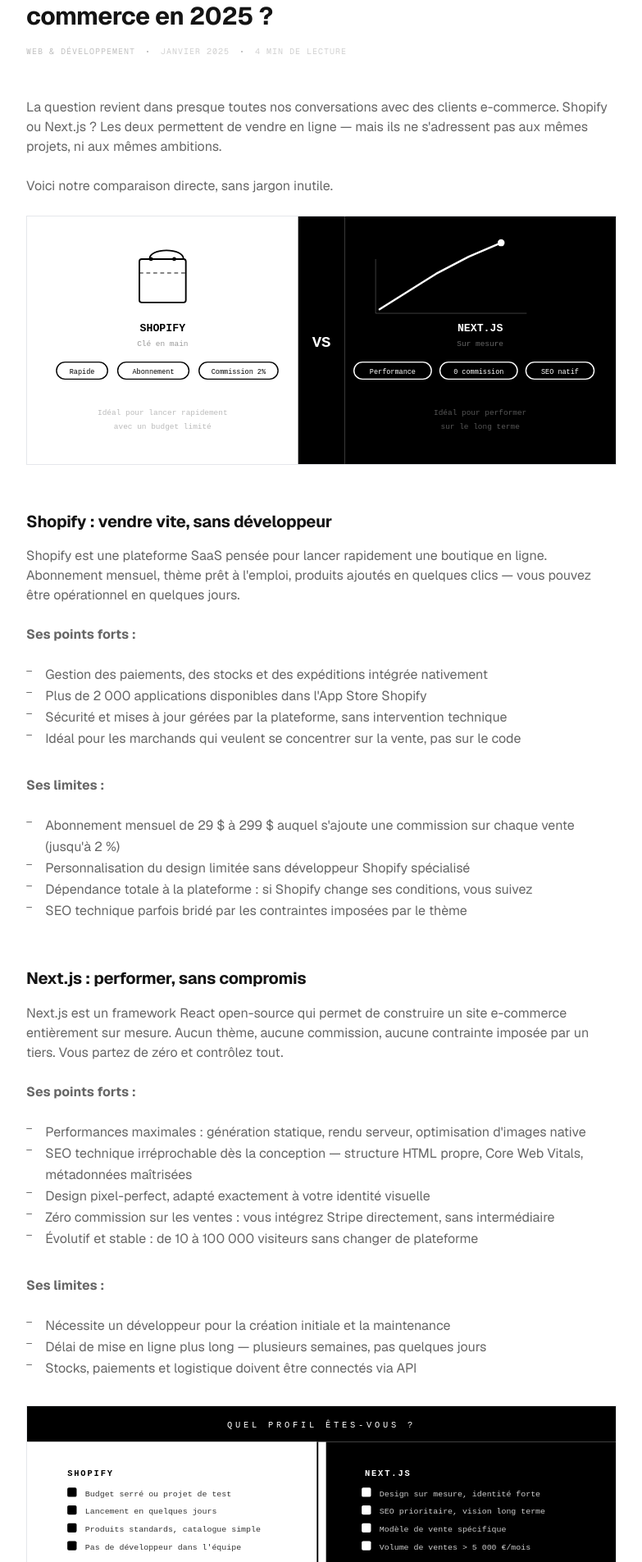
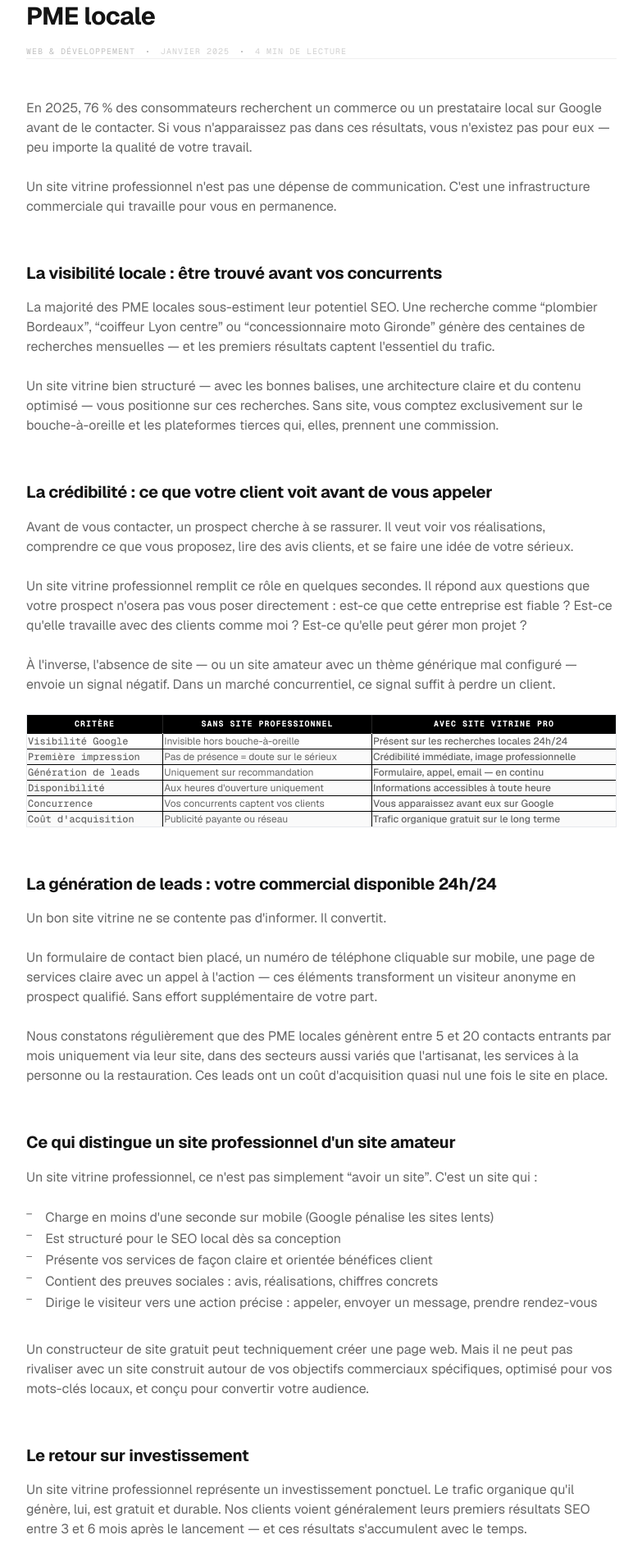
Before and after one commit to loanrmb/torquemade-v2, a Next.js app: page /blog/site-vitrine-professionnel-pme-locale in a window 1280 px wide. Shown: the part 295-2200 px from the top of the page at 82% size, without its empty margins (248-1031 px from the left). Built offline with nearby package versions, Linux system fonts and the light colour scheme.

Commit message:
Update page.mdx

```diff
--- a/app/blog/(articles)/site-vitrine-professionnel-pme-locale/page.mdx
+++ b/app/blog/(articles)/site-vitrine-professionnel-pme-locale/page.mdx
@@ -1,202 +1,97 @@
 export const metadata = {
-  title: 'Shopify vs Next.js : lequel choisir pour votre commerce en 2025 ?',
-  description: 'Shopify ou Next.js pour votre e-commerce ? Nous comparons les deux solutions pour vous aider à faire le bon choix selon votre projet et vos ambitions.',
+  title: 'Ce qu\'un site vitrine professionnel apporte à une PME locale',
+  description: 'Visibilité Google, crédibilité, leads entrants — ce qu\'un site vitrine bien construit change concrètement pour une PME ou un commerce de proximité.',
 }
 
-export function IllustrationComparaison() {
+export function TableAvantages() {
+  const rows = [
+    { critere: 'Visibilité Google', sans: 'Invisible hors bouche-à-oreille', avec: 'Présent sur les recherches locales 24h/24' },
+    { critere: 'Première impression', sans: 'Pas de présence = doute sur le sérieux', avec: 'Crédibilité immédiate, image professionnelle' },
+    { critere: 'Génération de leads', sans: 'Uniquement sur recommandation', avec: 'Formulaire, appel, email — en continu' },
+    { critere: 'Disponibilité', sans: 'Aux heures d\'ouverture uniquement', avec: 'Informations accessibles à toute heure' },
+    { critere: 'Concurrence', sans: 'Vos concurrents captent vos clients', avec: 'Vous apparaissez avant eux sur Google' },
+    { critere: 'Coût d\'acquisition', sans: 'Publicité payante ou réseau', avec: 'Trafic organique gratuit sur le long terme' },
+  ]
   return (
-    <div className="my-12 overflow-hidden border border-black">
-      <svg viewBox="0 0 760 320" xmlns="http://www.w3.org/2000/svg" className="block w-full">
-
-        {/* === SHOPIFY — panneau gauche === */}
-        <rect x="0" y="0" width="350" height="320" fill="white"/>
-
-        {/* Icône sac de shopping */}
-        <rect x="145" y="55" width="60" height="56" rx="3" fill="none" stroke="black" strokeWidth="2"/>
-        <path d="M158 55 C158 40 202 40 202 55" fill="none" stroke="black" strokeWidth="2"/>
-        <line x1="145" y1="73" x2="205" y2="73" stroke="black" strokeWidth="1" strokeDasharray="5,4"/>
-        <circle cx="160" cy="55" r="2.5" fill="black"/>
-        <circle cx="190" cy="55" r="2.5" fill="black"/>
-
-        {/* Label */}
-        <text x="175" y="148" textAnchor="middle" fontFamily="'Courier New', monospace" fontSize="14" fontWeight="bold" fill="black">SHOPIFY</text>
-        <text x="175" y="167" textAnchor="middle" fontFamily="'Courier New', monospace" fontSize="10" fill="#999">Clé en main</text>
-
-        {/* Tags */}
-        <rect x="38" y="188" width="66" height="22" rx="11" fill="none" stroke="black" strokeWidth="1.5"/>
-        <text x="71" y="203" textAnchor="middle" fontFamily="'Courier New', monospace" fontSize="9" fill="black">Rapide</text>
-
-        <rect x="117" y="188" width="92" height="22" rx="11" fill="none" stroke="black" strokeWidth="1.5"/>
-        <text x="163" y="203" textAnchor="middle" fontFamily="'Courier New', monospace" fontSize="9" fill="black">Abonnement</text>
-
-        <rect x="222" y="188" width="102" height="22" rx="11" fill="none" stroke="black" strokeWidth="1.5"/>
-        <text x="273" y="203" textAnchor="middle" fontFamily="'Courier New', monospace" fontSize="9" fill="black">Commission 2%</text>
-
-        {/* Note bas */}
-        <text x="175" y="256" textAnchor="middle" fontFamily="'Courier New', monospace" fontSize="10" fill="#bbb">Idéal pour lancer rapidement</text>
-        <text x="175" y="274" textAnchor="middle" fontFamily="'Courier New', monospace" fontSize="10" fill="#bbb">avec un budget limité</text>
-
-        {/* === VS — séparateur central === */}
-        <rect x="350" y="0" width="60" height="320" fill="black"/>
-        <text x="380" y="168" textAnchor="middle" fontFamily="'Courier New', monospace" fontSize="20" fontWeight="bold" fill="white">VS</text>
-
-        {/* === NEXT.JS — panneau droit === */}
-        <rect x="410" y="0" width="350" height="320" fill="black"/>
-
-        {/* Graphique performance */}
-        <line x1="450" y1="55" x2="450" y2="125" stroke="white" strokeWidth="1" opacity="0.25"/>
-        <line x1="450" y1="125" x2="645" y2="125" stroke="white" strokeWidth="1" opacity="0.25"/>
-        <polyline points="455,120 490,98 528,74 570,52 612,34" fill="none" stroke="white" strokeWidth="2.5" strokeLinecap="round" strokeLinejoin="round"/>
-        <circle cx="612" cy="34" r="4.5" fill="white"/>
-
-        {/* Label */}
-        <text x="585" y="148" textAnchor="middle" fontFamily="'Courier New', monospace" fontSize="14" fontWeight="bold" fill="white">NEXT.JS</text>
-        <text x="585" y="167" textAnchor="middle" fontFamily="'Courier New', monospace" fontSize="10" fill="#666">Sur mesure</text>
-
-        {/* Tags blancs */}
-        <rect x="422" y="188" width="100" height="22" rx="11" fill="none" stroke="white" strokeWidth="1.5"/>
-        <text x="472" y="203" textAnchor="middle" fontFamily="'Courier New', monospace" fontSize="9" fill="white">Performance</text>
-
-        <rect x="533" y="188" width="100" height="22" rx="11" fill="none" stroke="white" strokeWidth="1.5"/>
-        <text x="583" y="203" textAnchor="middle" fontFamily="'Courier New', monospace" fontSize="9" fill="white">0 commission</text>
-
-        <rect x="644" y="188" width="88" height="22" rx="11" fill="none" stroke="white" strokeWidth="1.5"/>
-        <text x="688" y="203" textAnchor="middle" fontFamily="'Courier New', monospace" fontSize="9" fill="white">SEO natif</text>
-
-        {/* Note bas */}
-        <text x="585" y="256" textAnchor="middle" fontFamily="'Courier New', monospace" fontSize="10" fill="#555">Idéal pour performer</text>
-        <text x="585" y="274" textAnchor="middle" fontFamily="'Courier New', monospace" fontSize="10" fill="#555">sur le long terme</text>
-
-      </svg>
+    <div className="my-12 overflow-x-auto border border-black">
+      <table className="w-full border-collapse text-sm">
+        <thead>
+          <tr className="bg-black text-white">
+            <th className="p-3 text-left font-mono text-[10px] uppercase tracking-widest">Critère</th>
+            <th className="p-3 text-left font-mono text-[10px] uppercase tracking-widest" style={{borderLeft:'1px solid rgba(255,255,255,0.15)'}}>Sans site professionnel</th>
+            <th className="p-3 text-left font-mono text-[10px] uppercase tracking-widest" style={{borderLeft:'1px solid rgba(255,255,255,0.15)'}}>Avec site vitrine pro</th>
+          </tr>
+        </thead>
+        <tbody>
+          {rows.map((row, i) => (
+            <tr key={i} style={{borderTop:'1px solid black', background: i % 2 === 1 ? '#fafafa' : 'white'}}>
+              <td className="p-3 font-mono text-xs font-medium">{row.critere}</td>
+              <td className="p-3 text-xs" style={{borderLeft:'1px solid black'}}>{row.sans}</td>
+              <td className="p-3 text-xs font-medium" style={{borderLeft:'1px solid black'}}>{row.avec}</td>
+            </tr>
+          ))}
+        </tbody>
+      </table>
     </div>
   )
 }
 
-export function IllustrationDecision() {
-  return (
-    <div className="my-12 overflow-hidden border border-black">
-      <svg viewBox="0 0 760 268" xmlns="http://www.w3.org/2000/svg" className="block w-full">
+# Ce qu&apos;un site vitrine professionnel apporte à une PME locale
 
-        {/* Header */}
-        <rect x="0" y="0" width="760" height="46" fill="black"/>
-        <text x="380" y="28" textAnchor="middle" fontFamily="'Courier New', monospace" fontSize="11" fill="white" letterSpacing="4">QUEL PROFIL ÊTES-VOUS ?</text>
-
-        {/* Panneau gauche — Shopify */}
-        <rect x="0" y="46" width="374" height="222" fill="white"/>
-
-        <text x="52" y="90" fontFamily="'Courier New', monospace" fontSize="11" fontWeight="bold" fill="black" letterSpacing="2">SHOPIFY</text>
-
-        <rect x="52" y="105" width="12" height="12" rx="2" fill="black"/>
-        <text x="75" y="116" fontFamily="'Courier New', monospace" fontSize="10.5" fill="#333">Budget serré ou projet de test</text>
-
-        <rect x="52" y="128" width="12" height="12" rx="2" fill="black"/>
-        <text x="75" y="139" fontFamily="'Courier New', monospace" fontSize="10.5" fill="#333">Lancement en quelques jours</text>
-
-        <rect x="52" y="151" width="12" height="12" rx="2" fill="black"/>
-        <text x="75" y="162" fontFamily="'Courier New', monospace" fontSize="10.5" fill="#333">Produits standards, catalogue simple</text>
-
-        <rect x="52" y="174" width="12" height="12" rx="2" fill="black"/>
-        <text x="75" y="185" fontFamily="'Courier New', monospace" fontSize="10.5" fill="#333">Pas de développeur dans l&apos;équipe</text>
-
-        <rect x="52" y="216" width="164" height="32" rx="16" fill="black"/>
-        <text x="134" y="236" textAnchor="middle" fontFamily="'Courier New', monospace" fontSize="10.5" fill="white">→ Choisissez Shopify</text>
-
-        {/* Séparateur */}
-        <line x1="375" y1="46" x2="375" y2="268" stroke="black" strokeWidth="2"/>
-
-        {/* Panneau droit — Next.js */}
-        <rect x="386" y="46" width="374" height="222" fill="black"/>
-
-        <text x="436" y="90" fontFamily="'Courier New', monospace" fontSize="11" fontWeight="bold" fill="white" letterSpacing="2">NEXT.JS</text>
-
-        <rect x="432" y="105" width="12" height="12" rx="2" fill="white"/>
-        <text x="455" y="116" fontFamily="'Courier New', monospace" fontSize="10.5" fill="#ccc">Design sur mesure, identité forte</text>
-
-        <rect x="432" y="128" width="12" height="12" rx="2" fill="white"/>
-        <text x="455" y="139" fontFamily="'Courier New', monospace" fontSize="10.5" fill="#ccc">SEO prioritaire, vision long terme</text>
-
-        <rect x="432" y="151" width="12" height="12" rx="2" fill="white"/>
-        <text x="455" y="162" fontFamily="'Courier New', monospace" fontSize="10.5" fill="#ccc">Modèle de vente spécifique</text>
-
-        <rect x="432" y="174" width="12" height="12" rx="2" fill="white"/>
-        <text x="455" y="185" fontFamily="'Courier New', monospace" fontSize="10.5" fill="#ccc">Volume de ventes {'>'}  5 000 €/mois</text>
-
-        <rect x="432" y="216" width="164" height="32" rx="16" fill="white"/>
-        <text x="514" y="236" textAnchor="middle" fontFamily="'Courier New', monospace" fontSize="10.5" fill="black">→ Choisissez Next.js</text>
-
-      </svg>
-    </div>
-  )
-}
-
-# Shopify vs Next.js : lequel choisir pour votre commerce en 2025 ?
-
-<div className="mb-12 flex flex-wrap items-center gap-3 border-b border-black pb-8 font-mono text-[10px] uppercase tracking-widest">
-  <span className="opacity-40">Web & Développement</span>
+<div className="mb-12 flex flex-wrap items-center gap-3 pb-8 font-mono text-[10px] uppercase tracking-widest" style={{borderBottom:'1px solid hsl(var(--border-subtle))'}}>
+  <span className="opacity-40">Web &amp; Développement</span>
   <span className="opacity-20">·</span>
   <span className="opacity-30">Janvier 2025</span>
   <span className="opacity-20">·</span>
   <span className="opacity-30">4 min de lecture</span>
 </div>
 
-La question revient dans presque toutes nos conversations avec des clients e-commerce. Shopify ou Next.js ? Les deux permettent de vendre en ligne — mais ils ne s'adressent pas aux mêmes projets, ni aux mêmes ambitions.
+En 2025, 76 % des consommateurs recherchent un commerce ou un prestataire local sur Google avant de le contacter. Si vous n&apos;apparaissez pas dans ces résultats, vous n&apos;existez pas pour eux — peu importe la qualité de votre travail.
 
-Voici notre comparaison directe, sans jargon inutile.
+Un site vitrine professionnel n&apos;est pas une dépense de communication. C&apos;est une infrastructure commerciale qui travaille pour vous en permanence.
 
-<IllustrationComparaison />
+## La visibilité locale : être trouvé avant vos concurrents
 
-## Shopify : vendre vite, sans développeur
+La majorité des PME locales sous-estiment leur potentiel SEO. Une recherche comme &ldquo;plombier Bordeaux&rdquo;, &ldquo;coiffeur Lyon centre&rdquo; ou &ldquo;concessionnaire moto Gironde&rdquo; génère des centaines de recherches mensuelles — et les premiers résultats captent l&apos;essentiel du trafic.
 
-Shopify est une plateforme SaaS pensée pour lancer rapidement une boutique en ligne. Abonnement mensuel, thème prêt à l'emploi, produits ajoutés en quelques clics — vous pouvez être opérationnel en quelques jours.
+Un site vitrine bien structuré — avec les bonnes balises, une architecture claire et du contenu optimisé — vous positionne sur ces recherches. Sans site, vous comptez exclusivement sur le bouche-à-oreille et les plateformes tierces qui, elles, prennent une commission.
 
-**Ses points forts :**
+## La crédibilité : ce que votre client voit avant de vous appeler
 
-- Gestion des paiements, des stocks et des expéditions intégrée nativement
-- Plus de 2 000 applications disponibles dans l'App Store Shopify
-- Sécurité et mises à jour gérées par la plateforme, sans intervention technique
-- Idéal pour les marchands qui veulent se concentrer sur la vente, pas sur le code
+Avant de vous contacter, un prospect cherche à se rassurer. Il veut voir vos réalisations, comprendre ce que vous proposez, lire des avis clients, et se faire une idée de votre sérieux.
 
-**Ses limites :**
+Un site vitrine professionnel remplit ce rôle en quelques secondes. Il répond aux questions que votre prospect n&apos;osera pas vous poser directement : est-ce que cette entreprise est fiable ? Est-ce qu&apos;elle travaille avec des clients comme moi ? Est-ce qu&apos;elle peut gérer mon projet ?
 
-- Abonnement mensuel de 29 $ à 299 $ auquel s'ajoute une commission sur chaque vente (jusqu'à 2 %)
-- Personnalisation du design limitée sans développeur Shopify spécialisé
-- Dépendance totale à la plateforme : si Shopify change ses conditions, vous suivez
-- SEO technique parfois bridé par les contraintes imposées par le thème
+À l&apos;inverse, l&apos;absence de site — ou un site amateur avec un thème générique mal configuré — envoie un signal négatif. Dans un marché concurrentiel, ce signal suffit à perdre un client.
 
-## Next.js : performer, sans compromis
+<TableAvantages />
 
-Next.js est un framework React open-source qui permet de construire un site e-commerce entièrement sur mesure. Aucun thème, aucune commission, aucune contrainte imposée par un tiers. Vous partez de zéro et contrôlez tout.
+## La génération de leads : votre commercial disponible 24h/24
 
-**Ses points forts :**
+Un bon site vitrine ne se contente pas d&apos;informer. Il convertit.
 
-- Performances maximales : génération statique, rendu serveur, optimisation d'images native
-- SEO technique irréprochable dès la conception — structure HTML propre, Core Web Vitals, métadonnées maîtrisées
-- Design pixel-perfect, adapté exactement à votre identité visuelle
-- Zéro commission sur les ventes : vous intégrez Stripe directement, sans intermédiaire
-- Évolutif et stable : de 10 à 100 000 visiteurs sans changer de plateforme
+Un formulaire de contact bien placé, un numéro de téléphone cliquable sur mobile, une page de services claire avec un appel à l&apos;action — ces éléments transforment un visiteur anonyme en prospect qualifié. Sans effort supplémentaire de votre part.
 
-**Ses limites :**
+Nous constatons régulièrement que des PME locales génèrent entre 5 et 20 contacts entrants par mois uniquement via leur site, dans des secteurs aussi variés que l&apos;artisanat, les services à la personne ou la restauration. Ces leads ont un coût d&apos;acquisition quasi nul une fois le site en place.
 
-- Nécessite un développeur pour la création initiale et la maintenance
-- Délai de mise en ligne plus long — plusieurs semaines, pas quelques jours
-- Stocks, paiements et logistique doivent être connectés via API
+## Ce qui distingue un site professionnel d&apos;un site amateur
 
-<IllustrationDecision />
+Un site vitrine professionnel, ce n&apos;est pas simplement &ldquo;avoir un site&rdquo;. C&apos;est un site qui :
 
-## Le calcul que personne ne fait
+- Charge en moins d&apos;une seconde sur mobile (Google pénalise les sites lents)
+- Est structuré pour le SEO local dès sa conception
+- Présente vos services de façon claire et orientée bénéfices client
+- Contient des preuves sociales : avis, réalisations, chiffres concrets
+- Dirige le visiteur vers une action précise : appeler, envoyer un message, prendre rendez-vous
 
-Sur 10 000 € de ventes mensuelles, la commission Shopify représente entre 50 € et 200 € par mois. Sur trois ans, c'est potentiellement le coût d'un site Next.js sur mesure — développé une fois, sans commission à perpétuité.
+Un constructeur de site gratuit peut techniquement créer une page web. Mais il ne peut pas rivaliser avec un site construit autour de vos objectifs commerciaux spécifiques, optimisé pour vos mots-clés locaux, et conçu pour convertir votre audience.
 
-C'est la raison pour laquelle la grande majorité de nos clients e-commerce choisissent Next.js après notre première conversation. Non pas parce que c'est plus technique, mais parce que c'est plus rentable à moyen terme.
+## Le retour sur investissement
 
-**Si votre volume dépasse les 5 000 € de ventes mensuelles, le calcul penche clairement vers Next.js.**
+Un site vitrine professionnel représente un investissement ponctuel. Le trafic organique qu&apos;il génère, lui, est gratuit et durable. Nos clients voient généralement leurs premiers résultats SEO entre 3 et 6 mois après le lancement — et ces résultats s&apos;accumulent avec le temps.
 
-## Notre position
-
-Nous développons les deux solutions selon les besoins du projet. Pour un artisan qui veut tester sa première boutique avec 30 références, Shopify est souvent la réponse pragmatique. Pour un commerce établi qui veut dominer son marché local sur Google et maximiser ses marges, Next.js s'impose presque systématiquement.
-
-Dans les deux cas, l'objectif reste le même : un site qui vous amène des clients, pas un site vitrine qui dort.
+Rapporté sur 3 ans, le coût d&apos;un site bien fait est souvent inférieur à 3 mois de budget publicitaire pour un résultat équivalent.
 
 ---
 
-*Vous hésitez entre les deux pour votre projet ? [Contactez-nous](/contact) — nous vous donnons une recommandation claire en 30 minutes.*
+*Vous êtes une PME locale et vous souhaitez savoir ce qu&apos;un site vitrine pourrait vous apporter concrètement ? [Contactez-nous](/contact) — nous analysons votre marché et votre concurrence locale gratuitement.*
```
